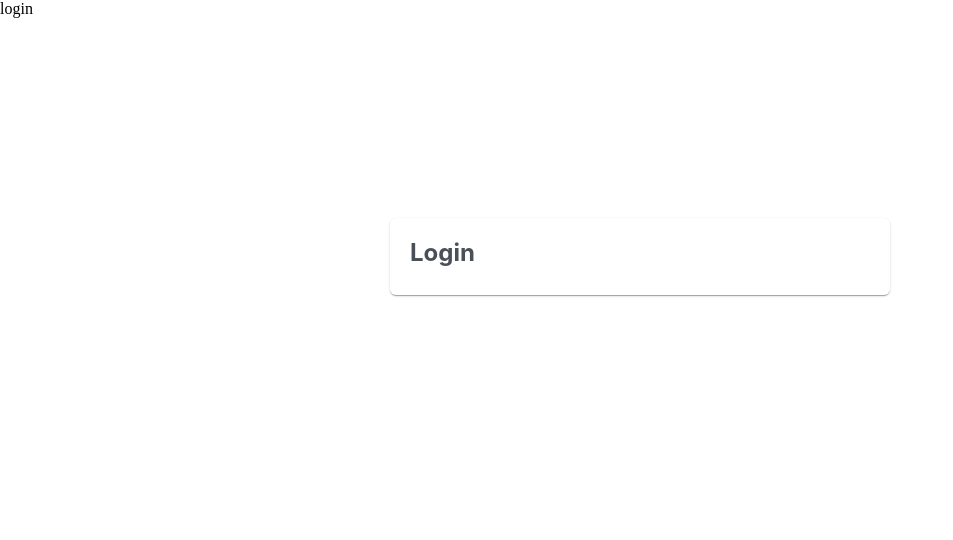
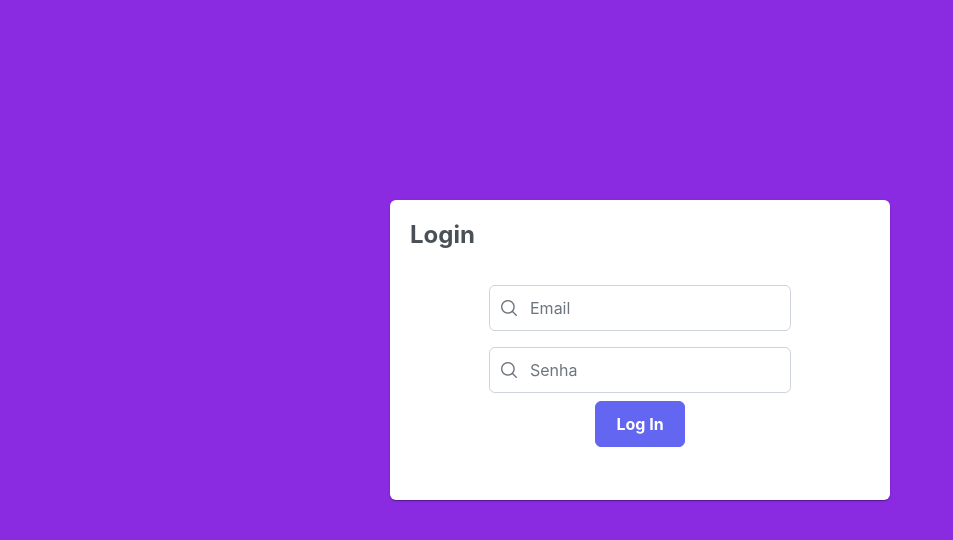
Before and after one commit to MauricioDiias/Projeto_plataforma_comercio, a React (Vite) app in the folder FrontEnd/plataforma_comercio/: page /login in a window 1280 px wide. Shown: the top 540 px of the page, without its empty margins (0-953 px from the left). Built offline with nearby package versions, Linux system fonts and the light colour scheme.

Commit message:
tela de login

```diff
--- a/FrontEnd/plataforma_comercio/src/pages/Login/index.jsx
+++ b/FrontEnd/plataforma_comercio/src/pages/Login/index.jsx
@@ -1,16 +1,46 @@
 import { Card } from "primereact/card";
+import { InputText } from "primereact/inputtext";
+import { Button } from "primereact/button";
+import './styles.css'
 
 function Login() {
   return (
-    <>
-      login
-      <div style={{ display: "flex", justifyContent: "center" }}>
-        <Card
-          title={"Login"}
-          style={{ width: "500px", marginTop: "200px" }}
-        ></Card>
-      </div>
-    </>
+    <div
+      style={{
+        display: "flex",
+        justifyContent: "center",
+        height:'100vh'
+      }}
+      className="container"
+    >
+      <Card
+        title={"Login"}
+        style={{ width: "500px", margin: "200px 0 300px 0" }}
+      >
+        <div
+          style={{
+            display: "flex",
+            flexDirection: "column",
+            justifyContent: "center",
+            alignItems: "center",
+          }}
+        >
+          <div className="p-field">
+            <span className="p-input-icon-left">
+              <i className="pi pi-search" />
+              <InputText placeholder="Email" />
+            </span>
+          </div>
+          <div className="p-field">
+            <span className="p-input-icon-left">
+              <i className="pi pi-search" />
+              <InputText type="password" placeholder="Senha" />
+            </span>
+          </div>
+          <Button label="Log In" type="submit" />
+        </div>
+      </Card>
+    </div>
   );
 }
 export default Login;
--- /dev/null
+++ b/FrontEnd/plataforma_comercio/src/pages/Login/styles.css
@@ -0,0 +1,4 @@
+.container{
+    height: 100%;
+    background-color: blueviolet;
+}
```
